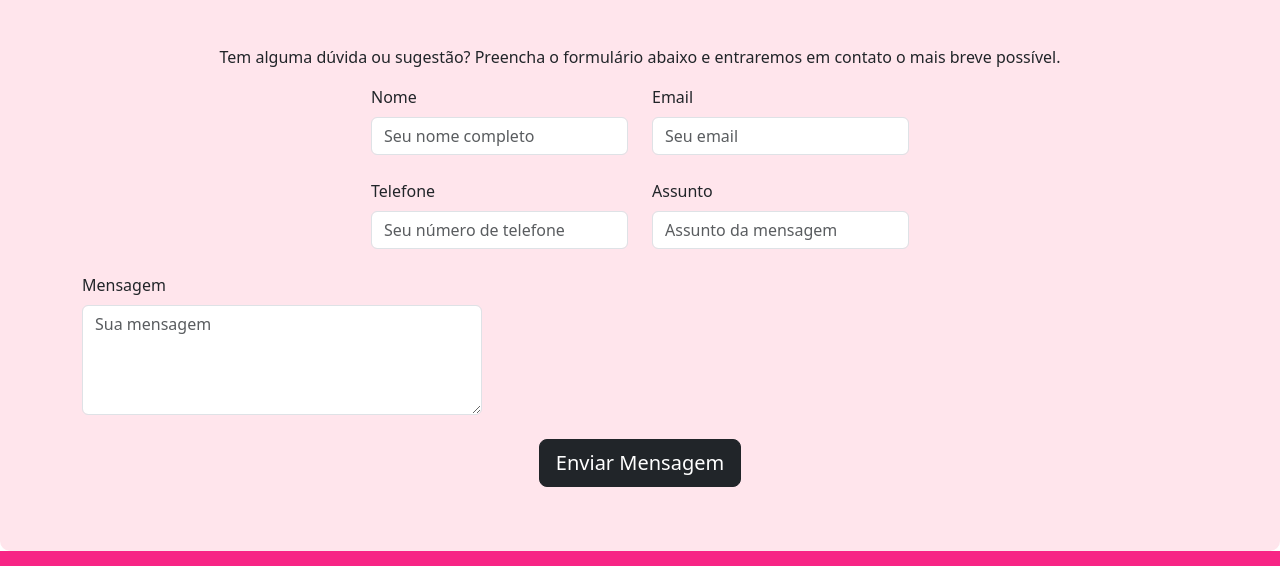
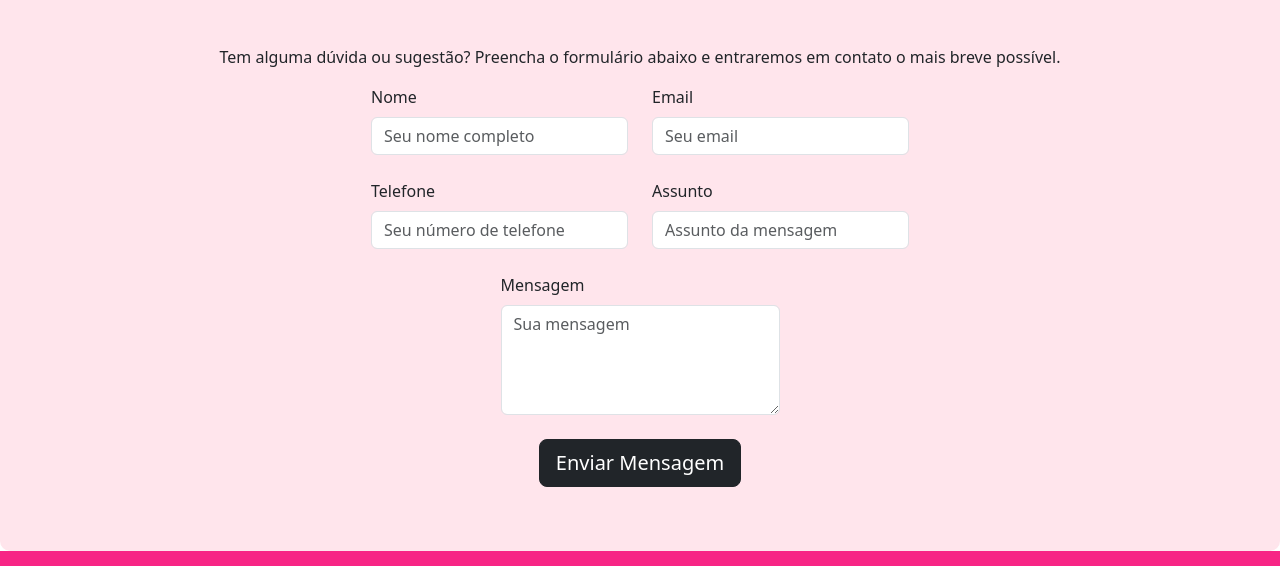
Before and after one commit to Ewerton-luiz-e-silva/Valeria-Colli-Makeup, a website: page src/index.html in a window 1280 px wide. Shown: the part 3534-4100 px from the top of the page. Drawn offline with nearby package versions, Linux system fonts and the light colour scheme; files that its build step writes are made by us from their sources.

Commit message:
inicial ponto formulario feito

```diff
--- a/src/index.html
+++ b/src/index.html
@@ -216,7 +216,7 @@
                     <input type="text" id="assunto" name="assunto" class="form-control" placeholder="Assunto da mensagem" required>
                 </div>
             </div>
-            <div class="col-md-12 mb-2">
+            <div class="col-md-3 mb-2">
                 <label for="mensagem" class="form-label">Mensagem</label>
                 <textarea id="mensagem" name="mensagem" class="form-control" rows="4" placeholder="Sua mensagem" required></textarea>
             </div>
```
